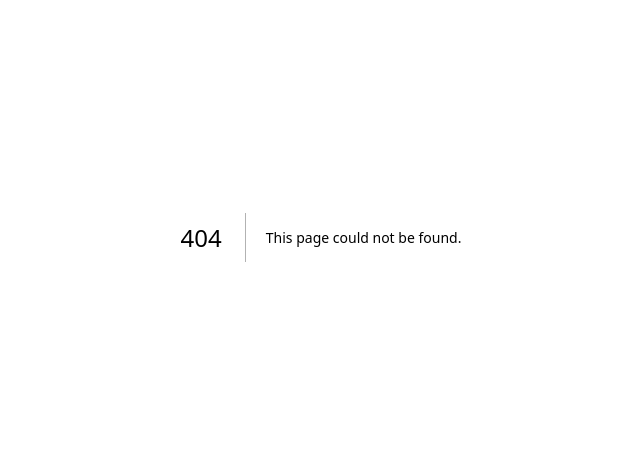
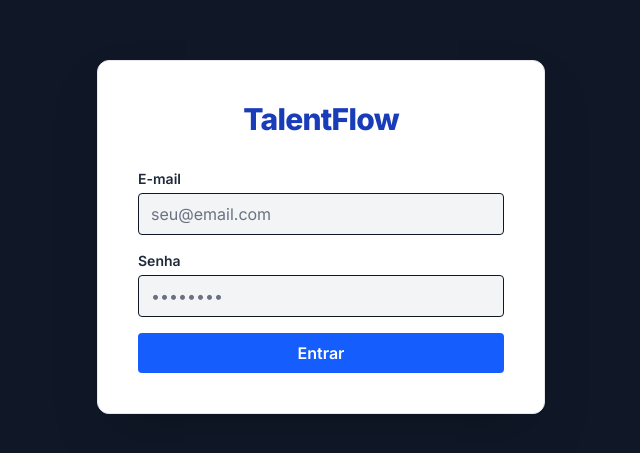
Before and after one commit to Zeduh/TalentFlow, a Next.js app in the folder frontend/: page /login in a window 1280 px wide. Before the commit this address had no page. Shown: the part 163-616 px from the top of the page, without its empty margins (319-959 px from the left). Built offline with nearby package versions, Linux system fonts and the light colour scheme; no server answers.

Commit message:
feat(auth): página de login estilizada
- Página dedicada para autenticação de usuários

```diff
--- /dev/null
+++ b/frontend/src/app/login/page.tsx
@@ -0,0 +1,16 @@
+'use client';
+
+import { LoginForm } from "../../components/LoginForm";
+
+export default function LoginPage() {
+  return (
+    <main className="flex min-h-screen items-center justify-center bg-gray-900">
+      <div className="w-full max-w-md rounded-xl bg-white p-10 shadow-2xl border border-gray-200">
+        <h1 className="mb-8 text-3xl font-extrabold text-center text-blue-800 tracking-tight">
+          TalentFlow
+        </h1>
+        <LoginForm />
+      </div>
+    </main>
+  );
+}
```
